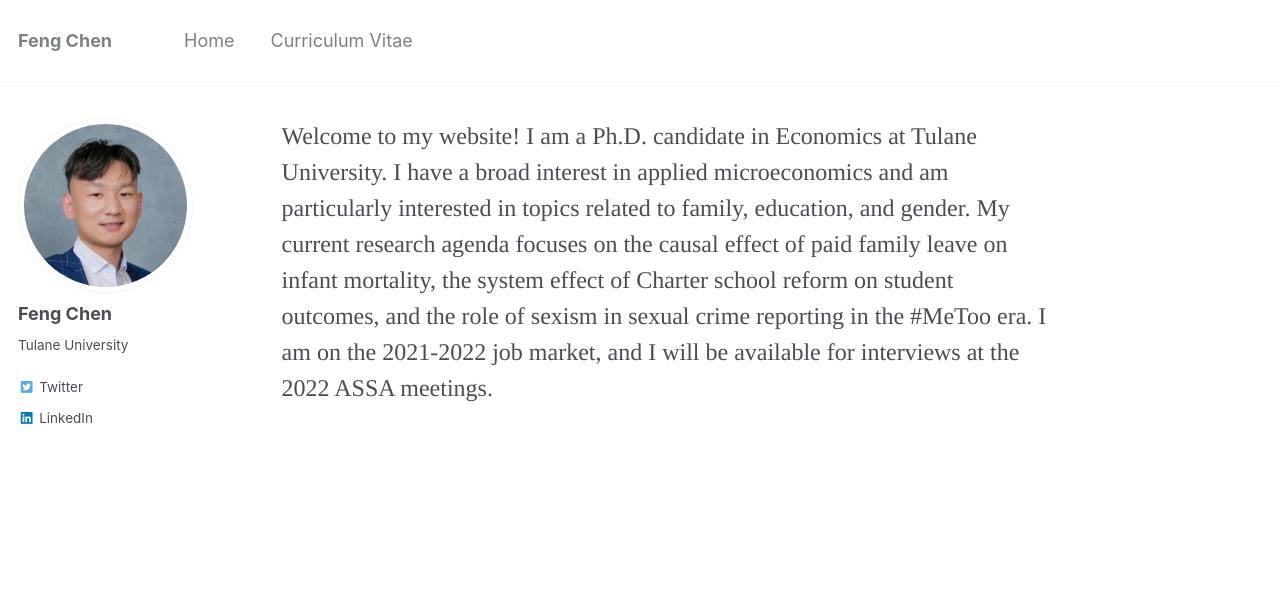
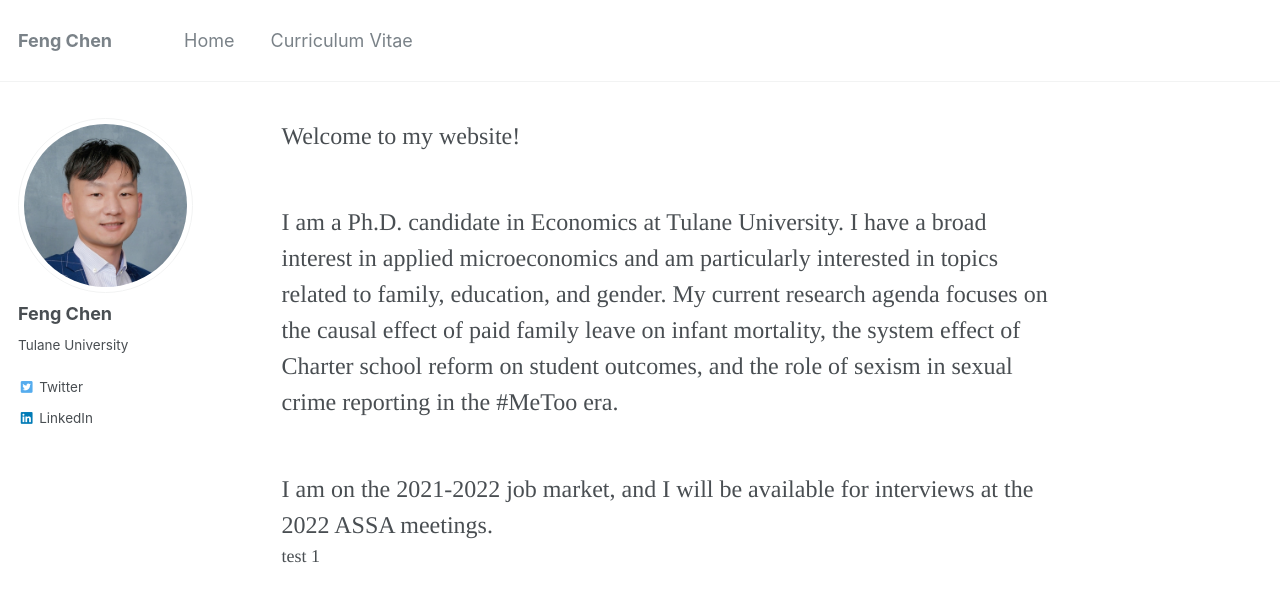
Before and after one commit to fengchen22/fengchen22.github.io, a Jekyll site: the page built from _pages/about.md, in a window 1280 px wide. Shown: the top 602 px of the page. Built offline with Jekyll 4.4.1, drawn with Linux system fonts in a browser that asks for light colours.

Commit message:
Update about.md

```diff
--- a/_pages/about.md
+++ b/_pages/about.md
@@ -10,6 +10,10 @@ redirect_from:
 
 <font size=5> Welcome to my website! </font>
 
+<br />
 <font size=5>I am a Ph.D. candidate in Economics at Tulane University. I have a broad interest in applied microeconomics and am particularly interested in topics related to family, education, and gender.  My current research agenda focuses on the causal effect of paid family leave on infant mortality, the system effect of Charter school reform on student outcomes, and the role of sexism in sexual crime reporting in the #MeToo era. </font>
 
+<br />
 <font size=5>I am on the 2021-2022 job market, and I will be available for interviews at the 2022 ASSA meetings. </font>
+
+test 1
```
